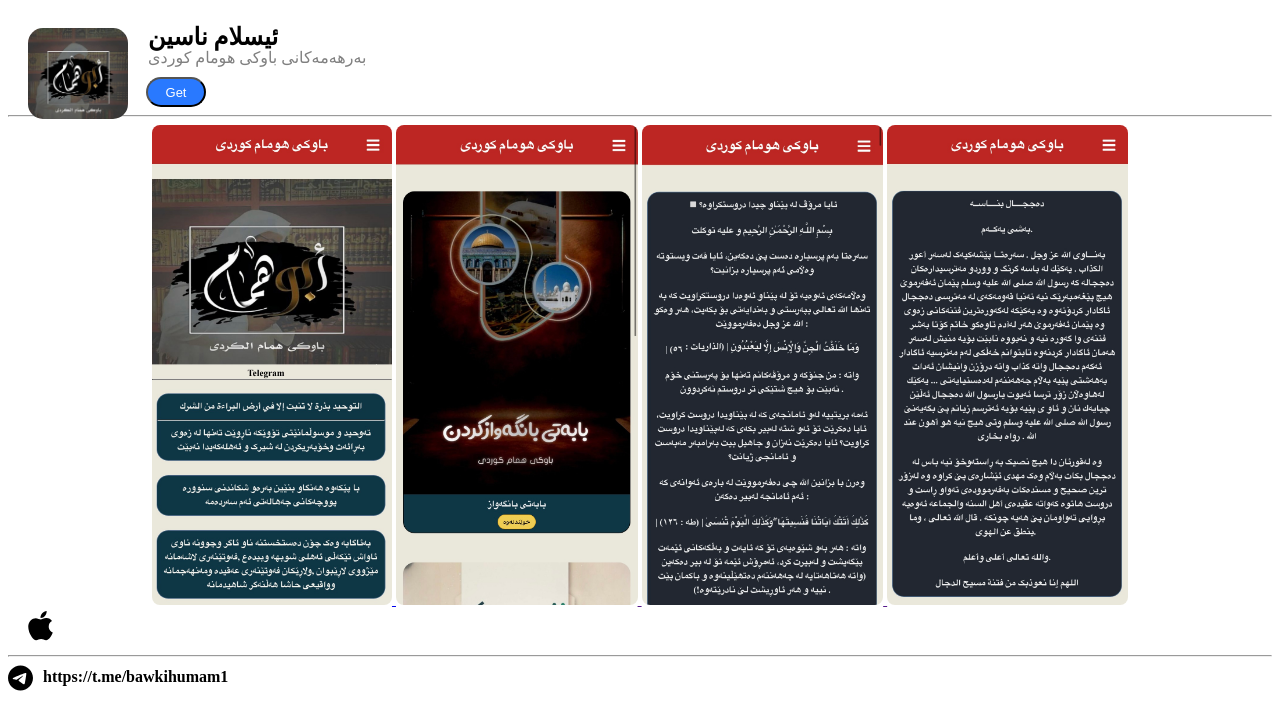
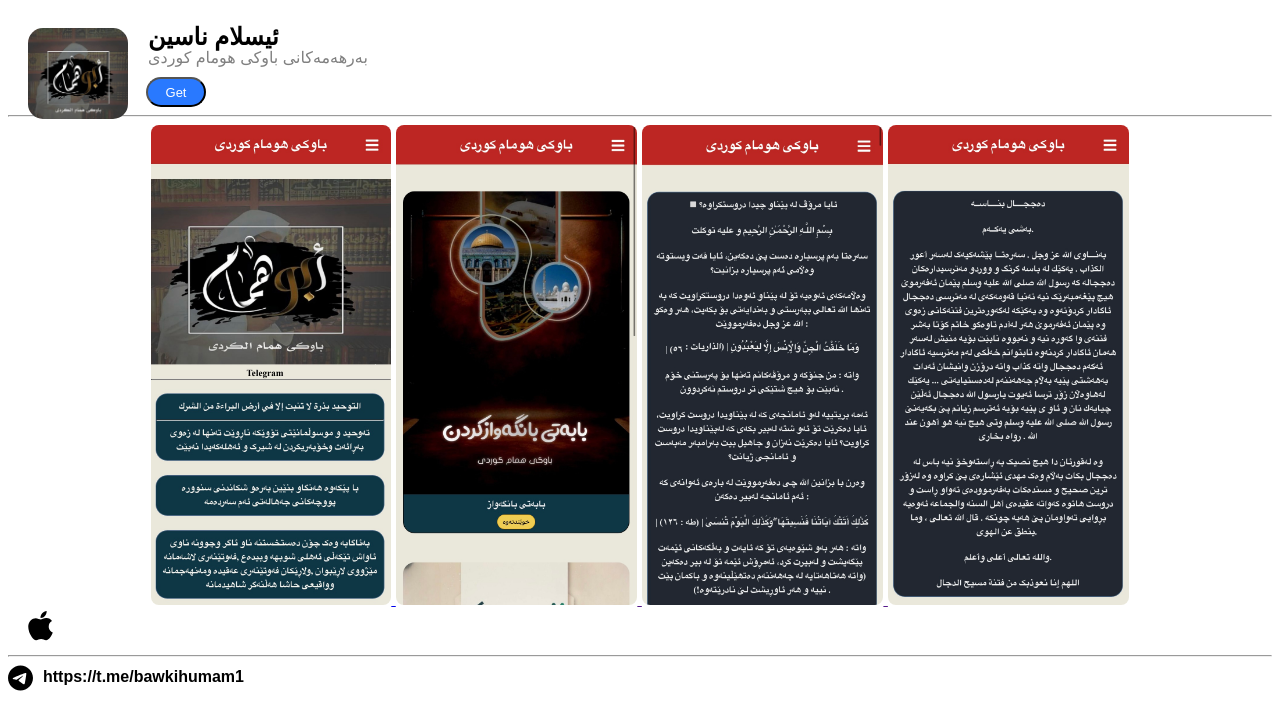
Before and after one commit to bawki-humam-kurdi/Download, a plain HTML site: page index.html in a window 1280 px wide. Shown: the top 701 px of the page. Drawn offline with Linux system fonts and the light colour scheme.

Commit message:
Update index.html

```diff
--- a/index.html
+++ b/index.html
@@ -9,6 +9,9 @@
 </head>
 <style>
 
+* {
+  font-family: Arial, Helvetica, sans-serif;
+}
 body {
 	background: white;
 }
@@ -64,10 +67,9 @@ body {
 
 		.screenshots>a img {
 			border-radius:.5rem;
-			height:30rem}
+			height:30rem;
 
 		}
-
 
 
 .ferkari {
```
